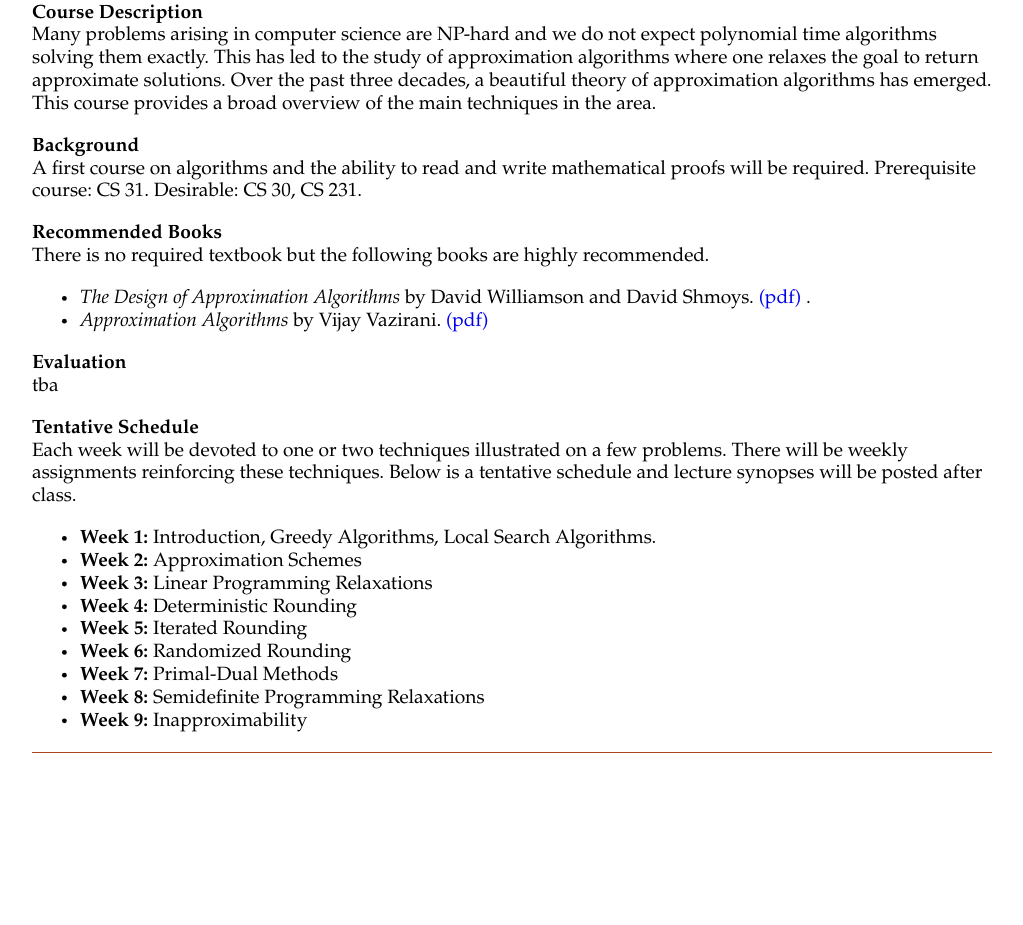
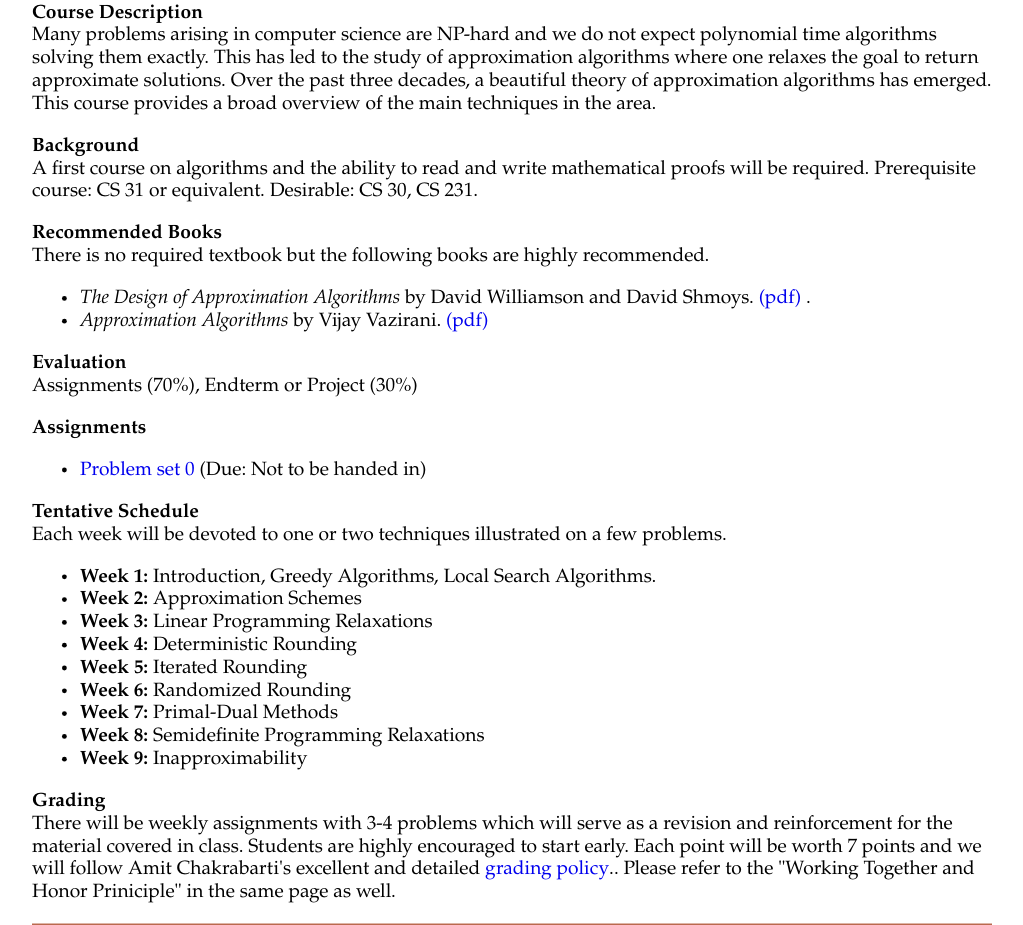
Before and after one commit to deeparnab/deeparnab.github.io, a plain HTML site: page Courses/S17/CS49-149.html in a window 1280 px wide. Shown: the part 192-1117 px from the top of the page, without its empty margins (128-1151 px from the left). Before the commit the page ends 945 px from the top, so only its background shows below. Drawn offline with Linux system fonts and the light colour scheme.

Commit message:
no message

```diff
--- a/Courses/S17/CS49-149.html
+++ b/Courses/S17/CS49-149.html
@@ -12,9 +12,9 @@
 CS49/149: Approximation Algorithms, Spring 2017</font> <br>
 </h2>
 
-<b> Instructor:</b> <a style="color:inherit" href="./../../index.htm"> Deeparnab Chakrabarty</a> (Office hours: by appointment @Sudikoff 216)<br>
+<b> Instructor:</b> <a style="color:inherit" href="./../../index.htm"> Deeparnab Chakrabarty</a> (Office hours: Wed 3:30pm - 5pm, or by appointment @Sudikoff 216)<br>
 <b> Time:</b> 10A (TR: 10:10am - 12noon)<br>
-<b> Venue:</b> tba <br>
+<b> Venue:</b> Sudikoff 214 <br>
 <br>
 <hr>
 
@@ -27,7 +27,7 @@ algorithms has emerged. This course provides a broad overview of the main techni
 
 <p><b> Background </b><br>
 A first course on algorithms and the ability to read and write mathematical proofs will be required.
-Prerequisite course: CS 31. Desirable: CS 30, CS 231.
+Prerequisite course: CS 31 or equivalent. Desirable: CS 30, CS 231.
 
 <p>
 <b> Recommended Books </b> <br>
@@ -41,12 +41,19 @@ There is no required textbook but the following books are highly recommended.
 
 <p>
 <b> Evaluation </b><br>
-tba
+Assignments (70%), Endterm or Project (30%)
+
+<p>
+<b> Assignments </b><br>
+<ul>
+	<li> <a href="./Problems/ps0.pdf">Problem set 0</a> (Due: Not to be handed in)</li>
+</ul>
+
+
 
 <p>
 <b>Tentative Schedule </b><br>
-Each week will be devoted to one or two techniques illustrated on a few problems. There will be
-weekly assignments reinforcing these techniques. Below is a tentative schedule and lecture synopses will be posted after class.
+Each week will be devoted to one or two techniques illustrated on a few problems.
 <ul>
 <li><b>Week 1:</b>  Introduction, Greedy Algorithms, Local Search Algorithms.</li>
 <li><b>Week 2:</b> Approximation Schemes </li>
@@ -57,6 +64,15 @@ weekly assignments reinforcing these techniques. Below is a tentative schedule a
 <li><b>Week 7:</b> Primal-Dual Methods </li>
 <li><b>Week 8:</b> Semidefinite Programming Relaxations </li>
 <li><b>Week 9:</b> Inapproximability </li>
+</ul>
+
+
+<p>
+<b> Grading </b><br>
+There will be weekly assignments with 3-4 problems which will serve as a revision and reinforcement for the material covered in class.
+Students are highly encouraged to start early. Each point will be worth 7 points and we
+will follow Amit Chakrabarti's excellent and detailed <a href="https://ssl.cs.dartmouth.edu/~ac/Teach/CS49-Winter17/admindetails.html#grading">grading policy</a>..
+Please refer to the "Working Together and Honor Priniciple" in the same page as well.
 </ul>
 
 
```
Also changed, not shown: 1 other file.
